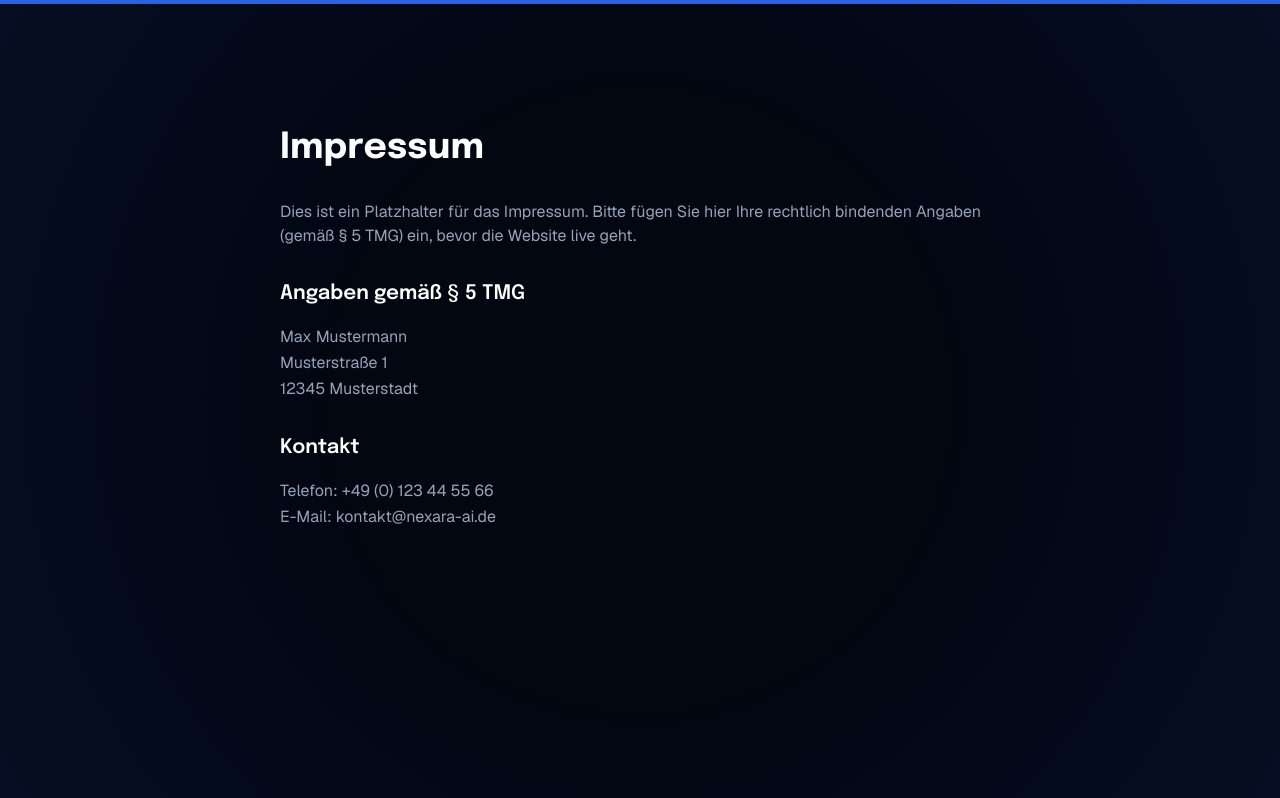
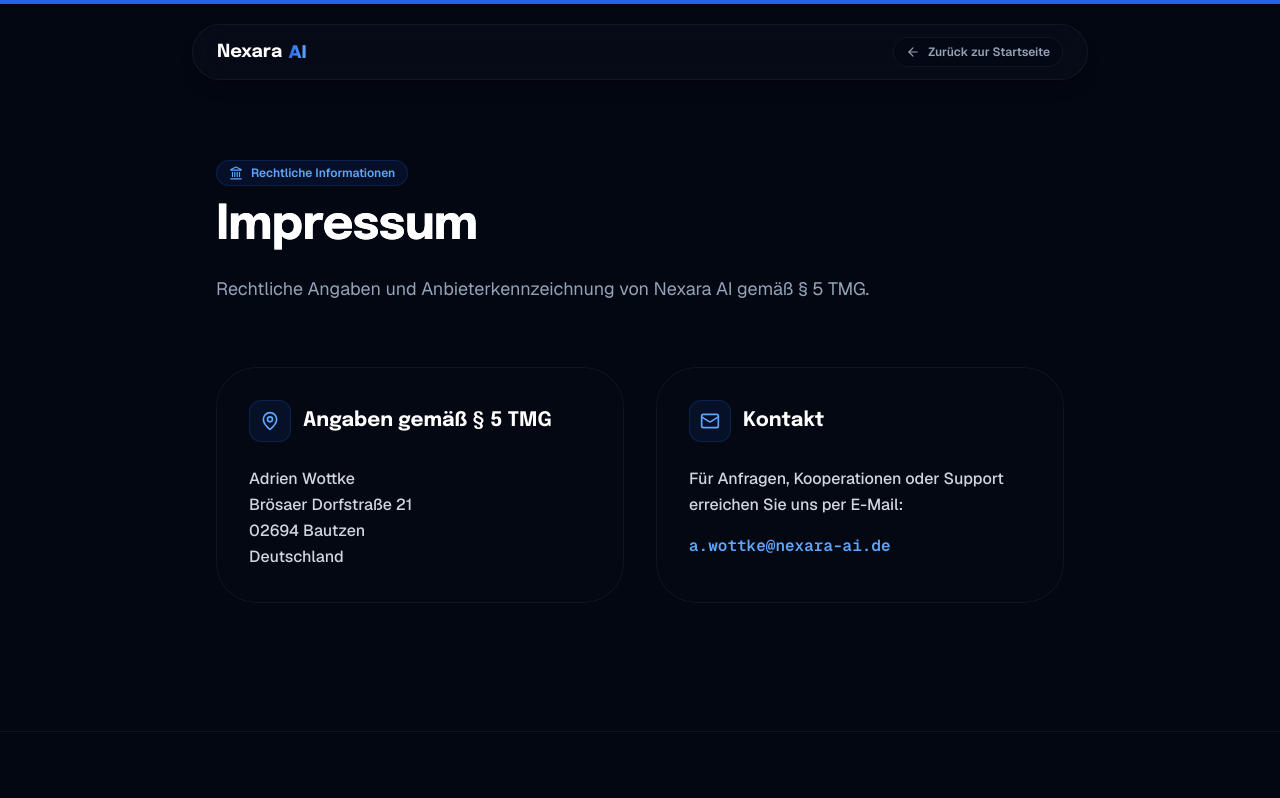
Before and after one commit to awottke-rgb/website-nexara-ai, a Next.js app: page /impressum in a window 1280 px wide. Shown: the top 798 px of the page. Built offline with nearby package versions, Linux system fonts and the light colour scheme; grey boxes are pictures that could not be loaded.

Commit message:
feat: update legal contact details and elevate impressum page visual design

```diff
--- a/src/app/datenschutz/page.tsx
+++ b/src/app/datenschutz/page.tsx
@@ -188,13 +188,13 @@
             <section id="m3" className="scroll-mt-32 card-antigravity p-8">
               <h2 className="text-2xl font-bold font-display text-white mb-4">Verantwortlicher</h2>
               <div className="bg-navy/50 border border-border/80 rounded-2xl p-6 font-mono text-sm text-gray-300 space-y-2">
-                <p className="font-bold text-white">Vorname, Name / Firma</p>
-                <p>Straße, Hausnr.</p>
-                <p>PLZ, Ort, Land</p>
+                <p className="font-bold text-white">Adrien Wottke</p>
+                <p>Brösaer Dorfstraße 21</p>
+                <p>02694 Bautzen</p>
                 <p className="pt-2">
                   E-Mail-Adresse:{" "}
-                  <a href="mailto:vorname.name@beispielsdomain.eu" className="text-brand-blue-light hover:underline">
-                    vorname.name@beispielsdomain.eu
+                  <a href="mailto:a.wottke@nexara-ai.de" className="text-brand-blue-light hover:underline">
+                    a.wottke@nexara-ai.de
                   </a>
                 </p>
               </div>
--- a/src/app/impressum/page.tsx
+++ b/src/app/impressum/page.tsx
@@ -1,29 +1,92 @@
+import Link from "next/link";
+import { ArrowLeft, Landmark, Mail, MapPin } from "lucide-react";
+import Footer from "@/components/nexara/Footer";
+
+export const metadata = {
+  title: "Impressum - Nexara AI",
+  description: "Rechtliche Angaben und Impressum für Nexara AI gemäß § 5 TMG.",
+};
+
 export default function Impressum() {
   return (
-    <div className="min-h-screen bg-navy pt-32 pb-24">
-      <div className="max-w-3xl mx-auto px-6">
-        <h1 className="text-4xl font-bold text-white mb-8">Impressum</h1>
-        <div className="prose prose-invert prose-blue">
-          <p className="text-gray-400 mb-8">
-            Dies ist ein Platzhalter für das Impressum. Bitte fügen Sie hier Ihre
-            rechtlich bindenden Angaben (gemäß § 5 TMG) ein, bevor die Website live
-            geht.
-          </p>
+    <div className="min-h-screen bg-navy text-foreground relative flex flex-col font-sans">
+      {/* Top Floating Mini Header */}
+      <header className="fixed top-6 left-1/2 -translate-x-1/2 z-[100] w-[90%] max-w-4xl bg-navy-card/85 backdrop-blur-xl border border-border rounded-full py-3 px-6 flex justify-between items-center shadow-lg shadow-black/20">
+        <Link href="/" className="flex items-center gap-2 font-display text-lg font-bold text-white group select-none">
+          <span className="flex items-center gap-1.5">
+            <span>Nexara</span>
+            <span className="bg-clip-text text-transparent bg-gradient-to-r from-brand-blue to-brand-blue-light font-sans font-extrabold">AI</span>
+          </span>
+        </Link>
+        <Link
+          href="/"
+          className="flex items-center gap-2 text-xs font-semibold text-gray-400 hover:text-white transition-colors py-1.5 px-3 rounded-full border border-border hover:border-brand-blue/30 bg-navy/50"
+        >
+          <ArrowLeft className="w-3.5 h-3.5" />
+          <span>Zurück zur Startseite</span>
+        </Link>
+      </header>
 
-          <h2 className="text-xl font-semibold text-white mt-8 mb-4">Angaben gemäß § 5 TMG</h2>
-          <p className="text-gray-400 leading-relaxed">
-            Max Mustermann<br />
-            Musterstraße 1<br />
-            12345 Musterstadt
-          </p>
-
-          <h2 className="text-xl font-semibold text-white mt-8 mb-4">Kontakt</h2>
-          <p className="text-gray-400 leading-relaxed">
-            Telefon: +49 (0) 123 44 55 66<br />
-            E-Mail: kontakt@nexara-ai.de
+      {/* Hero Section */}
+      <section className="pt-40 pb-16 relative overflow-hidden flex-shrink-0">
+        <div className="max-w-4xl mx-auto px-6 relative z-10 text-center md:text-left">
+          <div className="inline-flex items-center gap-2 bg-brand-blue/10 border border-brand-blue/20 rounded-full px-3 py-1 text-xs font-semibold text-brand-blue-light mb-4">
+            <Landmark className="w-3.5 h-3.5" />
+            <span>Rechtliche Informationen</span>
+          </div>
+          <h1 className="text-4xl md:text-5xl font-bold font-display tracking-tight text-white mb-6 bg-clip-text text-transparent bg-gradient-to-b from-white to-gray-300">
+            Impressum
+          </h1>
+          <p className="text-gray-400 max-w-2xl text-base md:text-lg leading-relaxed">
+            Rechtliche Angaben und Anbieterkennzeichnung von Nexara AI gemäß § 5 TMG.
           </p>
         </div>
-      </div>
+      </section>
+
+      {/* Main Content Area */}
+      <main className="flex-1 max-w-4xl mx-auto w-full px-6 pb-32 relative z-10">
+        <div className="grid grid-cols-1 md:grid-cols-2 gap-8">
+          {/* Angaben Card */}
+          <div className="card-antigravity p-8 flex flex-col justify-between">
+            <div>
+              <div className="flex items-center gap-3 mb-6">
+                <div className="p-2.5 rounded-xl bg-brand-blue/10 border border-brand-blue/20 text-brand-blue-light">
+                  <MapPin className="w-5 h-5" />
+                </div>
+                <h2 className="text-xl font-bold font-display text-white">Angaben gemäß § 5 TMG</h2>
+              </div>
+              <p className="text-gray-300 leading-relaxed font-medium">
+                Adrien Wottke<br />
+                Brösaer Dorfstraße 21<br />
+                02694 Bautzen<br />
+                Deutschland
+              </p>
+            </div>
+          </div>
+
+          {/* Kontakt Card */}
+          <div className="card-antigravity p-8 flex flex-col justify-between">
+            <div>
+              <div className="flex items-center gap-3 mb-6">
+                <div className="p-2.5 rounded-xl bg-brand-blue/10 border border-brand-blue/20 text-brand-blue-light">
+                  <Mail className="w-5 h-5" />
+                </div>
+                <h2 className="text-xl font-bold font-display text-white">Kontakt</h2>
+              </div>
+              <p className="text-gray-300 leading-relaxed font-medium mb-4">
+                Für Anfragen, Kooperationen oder Support erreichen Sie uns per E-Mail:
+              </p>
+              <p className="font-mono text-sm">
+                <a href="mailto:a.wottke@nexara-ai.de" className="text-brand-blue-light hover:underline text-base font-semibold">
+                  a.wottke@nexara-ai.de
+                </a>
+              </p>
+            </div>
+          </div>
+        </div>
+      </main>
+
+      <Footer />
     </div>
   );
 }
```
